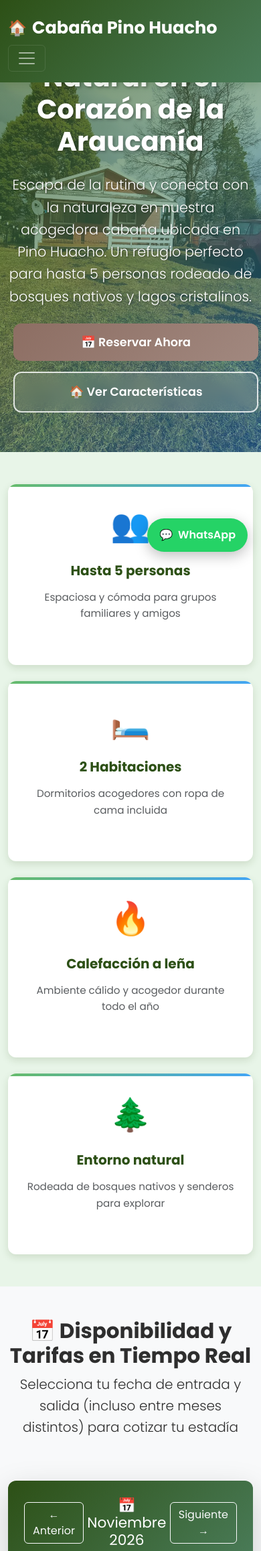
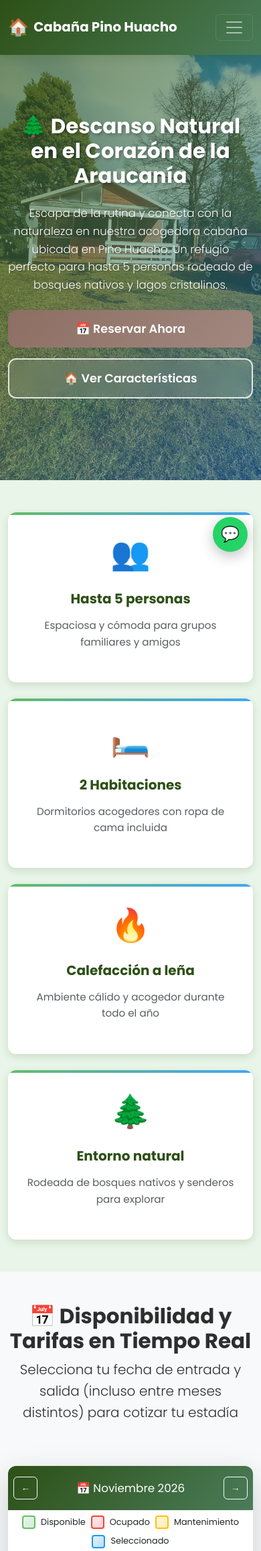
Before and after one commit to mlarac/sistema-Cabana-Pinohuacho, a Node server app: page / in a window 390 px wide. Shown: the top 2316 px of the page at 67% size. Run offline with Node 20, Linux system fonts and the light colour scheme; data that the repository does not hold is empty; some libraries are stand-ins or nearby versions.

Commit message:
fix: mejoras para vista responsive movil.

```diff
--- a/public/css/styles.css
+++ b/public/css/styles.css
@@ -1,6 +1,7 @@
 /* Pino Huacho Cabin - Main Styles */
 :root {
   --primary-color: #2d5016;
+  --primary-color-rgb: 45, 80, 22;
   --secondary-color: #4a7c59;
   --accent-color: #1e88e5;
   --wood-color: #8d6e63;
@@ -40,7 +41,7 @@ body {
 }
 
 .navbar-brand {
-  font-size: 1.6rem;
+  font-size: clamp(1.1rem, 0.9rem + 1.4vw, 1.6rem);
   font-weight: 700;
   color: var(--text-light) !important;
   display: flex;
@@ -49,8 +50,8 @@ body {
 
 .navbar-brand::before {
   content: "🏠";
-  margin-right: 0.5rem;
-  font-size: 1.4rem;
+  margin-right: 0.45rem;
+  font-size: 1.25em;
 }
 
 .nav-link {
@@ -85,7 +86,9 @@ body {
 
 /* Hero Section */
 .hero-section {
-  height: 100vh;
+  min-height: 100dvh;
+  padding-top: 6rem;
+  padding-bottom: 3rem;
   background-color: var(--primary-color);
   background-image: url('../img/portada.jpg');
   background-image: image-set(
@@ -144,14 +147,15 @@ body {
 }
 
 .hero-content h1 {
-  font-size: 3.5rem;
+  font-size: clamp(1.85rem, 1.15rem + 3.2vw, 3.4rem);
   font-weight: 700;
-  margin-bottom: 1.5rem;
+  line-height: 1.2;
+  margin-bottom: 1.25rem;
   text-shadow: 2px 2px 4px rgba(0, 0, 0, 0.3);
 }
 
 .hero-content .lead {
-  font-size: 1.3rem;
+  font-size: clamp(1rem, 0.92rem + 0.5vw, 1.3rem);
   margin-bottom: 2rem;
   text-shadow: 1px 1px 2px rgba(0, 0, 0, 0.3);
 }
@@ -334,9 +338,11 @@ body {
 .calendar-day.today::after {
   content: '•';
   position: absolute;
-  bottom: 4px;
-  color: #2196f3;
-  font-size: 1.2rem;
+  top: 1px;
+  right: 5px;
+  color: #1976d2;
+  font-size: 0.95rem;
+  line-height: 1;
 }
 
 .date-number {
@@ -399,6 +405,7 @@ body {
 .gallery-img {
   width: 100%;
   height: 280px;
+  aspect-ratio: 3 / 2;
   object-fit: cover;
   transition: all 0.3s ease;
 }
@@ -417,6 +424,15 @@ body {
 
 .gallery-item:hover .gallery-overlay {
   transform: translateY(0);
+}
+
+/* En dispositivos táctiles sin hover, mostrar siempre los títulos de la galería */
+@media (hover: none) {
+  .gallery-overlay {
+    transform: translateY(0);
+    padding: 1rem 1.25rem;
+    background: linear-gradient(transparent, rgba(20, 40, 10, 0.85));
+  }
 }
 
 /* Forms */
@@ -519,6 +535,7 @@ body {
 /* Sections */
 section {
   padding: 4rem 0;
+  scroll-margin-top: 84px;
 }
 
 .bg-light {
@@ -674,52 +691,119 @@ footer {
 }
 
 /* Responsive Design */
+@media (max-width: 991.98px) {
+  .navbar-collapse {
+    padding-top: 0.75rem;
+  }
+
+  .nav-link.btn {
+    margin-left: 0 !important;
+    width: 100%;
+    text-align: center;
+  }
+}
+
 @media (max-width: 768px) {
   .hero-section {
-    height: 80vh;
+    min-height: 85dvh;
+    height: auto;
+    padding-top: 5.5rem;
+    padding-bottom: 2.5rem;
     text-align: center;
   }
 
-  .hero-content h1 {
-    font-size: 2.5rem;
+  .hero-buttons {
+    display: flex;
+    flex-direction: column;
+    gap: 0.75rem;
   }
 
   .hero-buttons .btn {
-    display: block;
+    display: flex;
+    justify-content: center;
     width: 100%;
-    margin-bottom: 1rem;
+    margin: 0 !important;
   }
 
   .gallery-img {
-    height: 220px;
+    height: auto;
+    aspect-ratio: 3 / 2;
   }
 
   .feature-card {
-    margin-bottom: 1.5rem;
+    margin-bottom: 0.5rem;
   }
 
   section {
-    padding: 2rem 0;
+    padding: 2.25rem 0;
   }
 
   .calendar-day {
-    min-height: 50px;
-    padding: 0.5rem 0.25rem;
-    font-size: 0.85rem;
+    min-height: 52px;
+    min-width: 0;
+    padding: 0.35rem 0.15rem;
+    font-size: 0.8rem;
+    overflow: hidden;
+  }
+
+  .calendar-day:hover {
+    transform: none;
+  }
+
+  .calendar-day.selected {
+    transform: none;
+    border-width: 2px;
+    box-shadow: inset 0 0 0 1px #1565c0;
   }
 
   .calendar-header {
-    padding: 0.75rem 0.5rem;
-    font-size: 0.8rem;
+    padding: 0.5rem 0.15rem;
+    font-size: 0.75rem;
   }
 
   .date-number {
-    font-size: 0.9rem;
+    font-size: 0.88rem;
   }
 
   .legend-item {
     font-size: 0.8rem;
-    margin-bottom: 0.5rem;
+  }
+
+  .whatsapp-float {
+    right: 14px;
+    bottom: 14px;
+    width: 52px;
+    height: 52px;
+    padding: 0;
+    justify-content: center;
+    font-size: 1.4rem;
+  }
+
+  .whatsapp-float-label {
+    display: none;
+  }
+
+  footer {
+    padding-bottom: 5rem !important;
+  }
+}
+
+@media (max-width: 576px) {
+  .card-body {
+    padding: 1.15rem;
+  }
+
+  .calendar-nav-btn {
+    padding: 0.35rem 0.65rem;
+    font-size: 0.85rem;
+  }
+
+  #calendar-title {
+    font-size: 1.05rem;
+  }
+
+  .calendar-price {
+    font-size: 0.65rem;
   }
 }
 
--- a/views/admin/layout.ejs
+++ b/views/admin/layout.ejs
@@ -4,6 +4,7 @@
   <meta charset="UTF-8">
   <meta name="viewport" content="width=device-width, initial-scale=1.0">
   <meta name="csrf-token" content="<%= typeof csrfToken !== 'undefined' ? csrfToken : '' %>">
+  <link rel="icon" type="image/svg+xml" href="/favicon.svg">
   <title><%= title %></title>
   <link href="https://cdn.jsdelivr.net/npm/bootstrap@5.3.2/dist/css/bootstrap.min.css" rel="stylesheet">
   <link href="https://cdnjs.cloudflare.com/ajax/libs/font-awesome/6.4.0/css/all.min.css" rel="stylesheet">
@@ -53,7 +54,7 @@
   <div class="container-fluid">
     <div class="row">
       <div class="col-md-3 col-lg-2 px-0">
-        <div class="sidebar bg-white shadow-sm min-vh-100">
+        <div class="sidebar bg-white shadow-sm">
           <div class="list-group list-group-flush">
             <a class="list-group-item list-group-item-action <%= currentPath === '/admin' ? 'active' : '' %>" href="/admin">
               <i class="fas fa-tachometer-alt me-2"></i>
--- a/views/admin/login.ejs
+++ b/views/admin/login.ejs
@@ -3,6 +3,7 @@
 <head>
   <meta charset="UTF-8">
   <meta name="viewport" content="width=device-width, initial-scale=1.0">
+  <link rel="icon" type="image/svg+xml" href="/favicon.svg">
   <title><%= title %></title>
   <link href="https://cdn.jsdelivr.net/npm/bootstrap@5.3.2/dist/css/bootstrap.min.css" rel="stylesheet">
   <link href="https://cdnjs.cloudflare.com/ajax/libs/font-awesome/6.4.0/css/all.min.css" rel="stylesheet">
--- a/views/index.ejs
+++ b/views/index.ejs
@@ -24,8 +24,8 @@
             🌲 <%= cabin.tagline %>
           </h1>
           <p class="lead mb-4">Escapa de la rutina y conecta con la naturaleza en nuestra acogedora cabaña ubicada en Pino Huacho. Un refugio perfecto para hasta <%= cabin.maxGuests %> personas rodeado de bosques nativos y lagos cristalinos.</p>
-          <div class="hero-buttons">
-            <a class="btn btn-warning btn-lg me-3" href="/reservar">
+          <div class="hero-buttons d-flex flex-wrap gap-3">
+            <a class="btn btn-warning btn-lg" href="/reservar">
               📅 Reservar Ahora
             </a>
             <a class="btn btn-outline-light btn-lg" href="/caracteristicas">
@@ -90,19 +90,19 @@
     <div class="row justify-content-center">
       <div class="col-lg-10">
         <div class="card shadow-lg border-0">
-          <div class="card-header text-white text-center py-4">
-            <div class="d-flex justify-content-between align-items-center">
-              <button type="button" class="btn btn-outline-light" id="prev-month-btn" aria-label="Mes anterior">← Anterior</button>
+          <div class="card-header text-white text-center py-3 py-md-4 px-2 px-md-4">
+            <div class="d-flex justify-content-between align-items-center gap-2">
+              <button type="button" class="btn btn-outline-light calendar-nav-btn" id="prev-month-btn" aria-label="Mes anterior">← <span class="d-none d-sm-inline">Anterior</span></button>
               <h4 class="mb-0" id="calendar-title">📅 Cargando...</h4>
-              <button type="button" class="btn btn-outline-light" id="next-month-btn" aria-label="Mes siguiente">Siguiente →</button>
+              <button type="button" class="btn btn-outline-light calendar-nav-btn" id="next-month-btn" aria-label="Mes siguiente"><span class="d-none d-sm-inline">Siguiente</span> →</button>
             </div>
           </div>
 
-          <div class="card-body p-4">
+          <div class="card-body p-2 p-sm-4">
             <!-- Calendar Legend -->
-            <div class="row mb-4">
+            <div class="row mb-3 mb-md-4">
               <div class="col-12">
-                <div class="d-flex justify-content-center flex-wrap gap-4">
+                <div class="d-flex justify-content-center flex-wrap gap-2 gap-sm-4">
                   <div class="legend-item d-flex align-items-center">
                     <div class="legend-color available me-2"></div>
                     <span>Disponible</span>
--- a/views/layout.ejs
+++ b/views/layout.ejs
@@ -6,6 +6,7 @@
   <title><%= title %></title>
   <meta name="description" content="<%= typeof metaDescription !== 'undefined' ? metaDescription : cabin.tagline %>">
   <meta name="csrf-token" content="<%= typeof csrfToken !== 'undefined' ? csrfToken : '' %>">
+  <link rel="icon" type="image/svg+xml" href="/favicon.svg">
   <link rel="canonical" href="<%= cabin.siteUrl %><%= typeof currentPath !== 'undefined' ? currentPath : '/' %>">
 
   <!-- Open Graph / Social -->
```
Also changed, not shown: public/css/admin.css (+30 -5 lines), public/css/booking.css (+29 -0 lines), views/booking.ejs (+21 -21 lines), public/favicon.svg (added), 1 other file.
